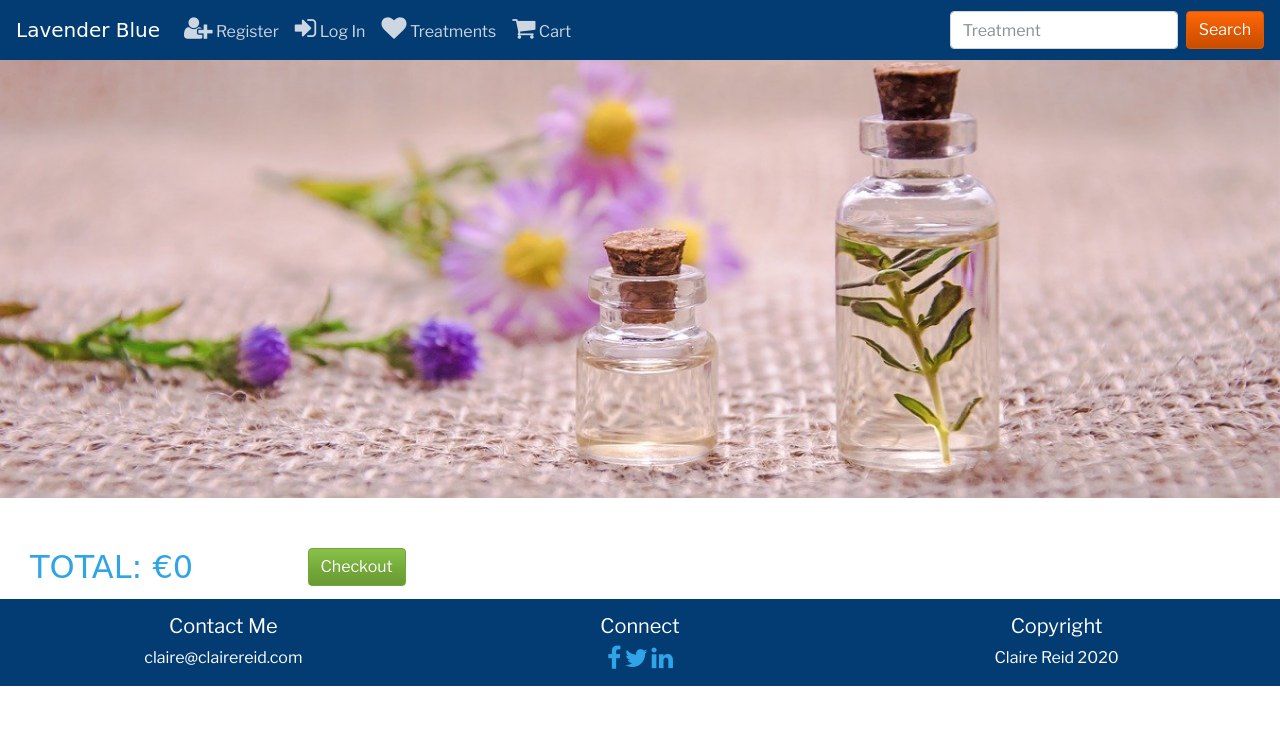
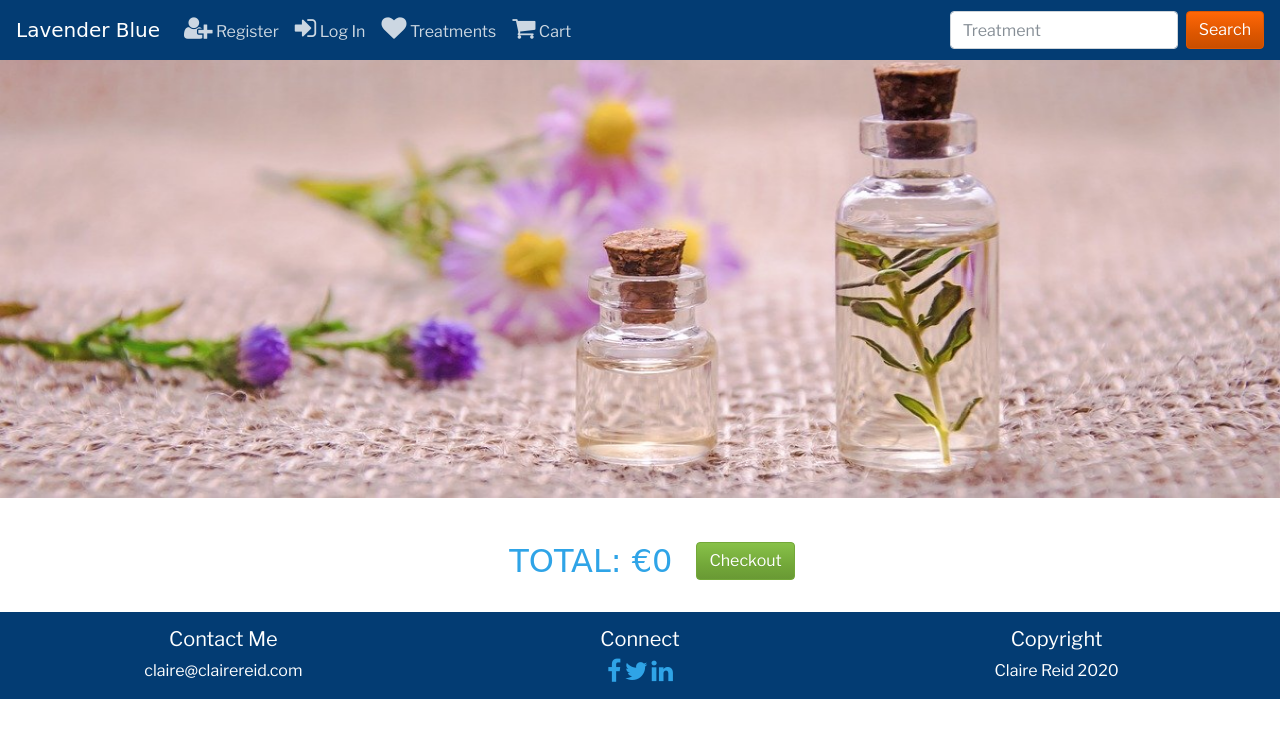
Before and after one commit to AidanJReid/claire, a Django app: page /cart/ in a window 1280 px wide. Shown: the top 738 px of the page. Run offline with Django 3.2, Linux system fonts and the light colour scheme; some libraries are stand-ins or nearby versions; some web fonts are replaced.

Commit message:
updated checkout on prod page, styling w colours and fonts

```diff
--- a/cart/templates/cart.html
+++ b/cart/templates/cart.html
@@ -5,7 +5,7 @@
 {% block content %}
 <div class="card-deck">
     {% for item in cart_items %}
-    <div class="col-xs-10 col-xs-offset-1 col-sm-6 col-md-4 display panel panel-display">
+    <div class="col-xs-10 col-xs-offset-1 col-sm-6 col-md-4">
         <div class="card h-100">
             <div class="product" style="background-image: url('{{ MEDIA_URL }}{{ item.product.image }}')"></div>
                 <div class="card-body">
@@ -21,7 +21,7 @@
                             <input name="quantity" type="number" min="0" max="999" class="form-control" value="{{item.quantity}}">
                             <span class="input-group-btn">
                                 <button type="submit" class="btn btn-primary"><i class="fa fa-edit"></i> Amend</button>
-                    <span>
+                            </span>
                         </div>
                     </form>
                 </div>
@@ -29,14 +29,13 @@
     </div>
     {% endfor %}
 </div>
-<div class="container" id="cartSection">
-    <div class="row row-flex justify-content-start">
-        <div class="col-md-3">
+
+<div class="container my-4" id="cartSection">
+    <div class="mx-4">
         <h2>TOTAL: €{{ total }}</strong></h2>
     </div>
-        <div class="col-md-3">
+    <div>
         <a href="{% url 'checkout' %}" class="btn btn-success" role="button">Checkout</a>
     </div>
 </div>
-</div>
 {% endblock %}
--- a/static/css/style.css
+++ b/static/css/style.css
@@ -204,7 +204,6 @@ caption p {
   font-size: 16px;
   line-height: 60px;
   border-radius: 25px;
-  background-color: #f1f1f1;
 }
 
 /* .chip img {
@@ -222,7 +221,8 @@ caption p {
 /* CART SECTION */
 
 #cartSection {
-    margin: 5px 0px;
+    display: flex;
+    justify-content: center;
 }
 
 .input-group-addon {
--- a/templates/base.html
+++ b/templates/base.html
@@ -59,6 +59,7 @@
                         </form>
             </div>
     </nav>
+
     <!-- Fixed carousel images -->
     <div id="carousel" class="carousel slide carousel-fade mt-5" data-ride="carousel">
         <div class="carousel-inner">
```
Also changed, not shown: accounts/templates/index.html (+11 -6 lines), accounts/templates/profile.html (+9 -11 lines), products/templates/products.html (indentation only). Lines whose indentation alone changed are shown as unchanged.
